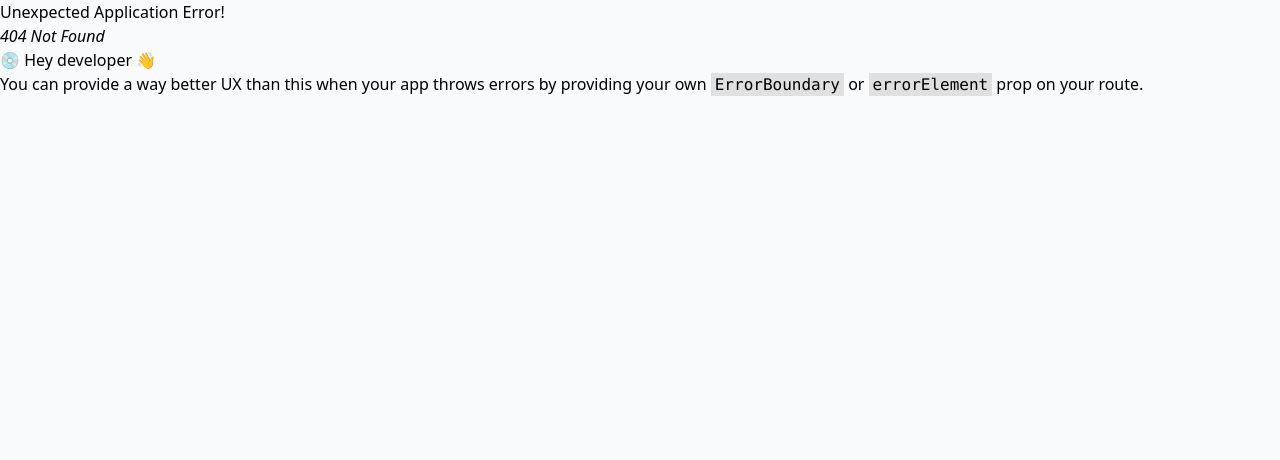
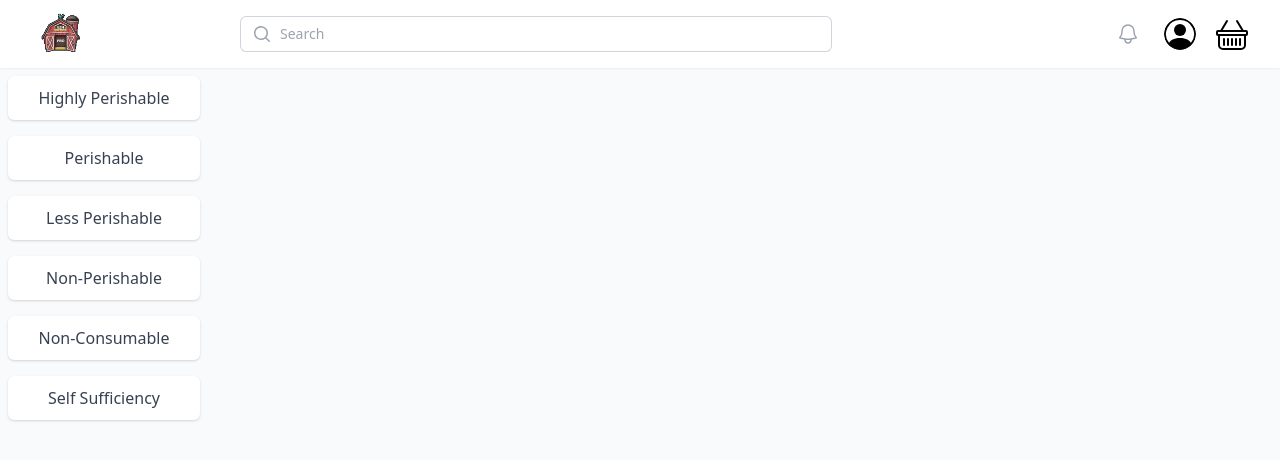
Before and after one commit to zachmshort/EZHomesteading-V1, a React (Vite) app in the folder client/: page /shop-ezh in a window 1280 px wide. Before the commit this address had no page. Shown: the top 460 px of the page. Built offline with nearby package versions, Linux system fonts and the light colour scheme; a web font is replaced by a local one.

Commit message:
created drop down menus for shop page, mapping constants, not hard coded, dont ask how long it took

```diff
--- a/client/src/main.jsx
+++ b/client/src/main.jsx
@@ -17,6 +17,7 @@ import CoOpRegister from './pages/CoOpRegister'
 import ProducerRegister from './pages/ProducerRegister'
 import ProfileSettings from "./pages/ProfileSettings";
 import OrderHistory from "./pages/OrderHistory";
+import ShopEZH from './pages/ShopEZH';
 // import coOpStore from './pages/CoOpStore.jsx';
 
 const router = createBrowserRouter([
@@ -68,6 +69,10 @@ const router = createBrowserRouter([
         path: '/order-history',
         element: <OrderHistory />,
       },
+      {
+        path: '/shop-ezh',
+        element: <ShopEZH />,
+      },
     ],
   },
 ]);
--- /dev/null
+++ b/client/src/pages/ShopEZH.jsx
@@ -0,0 +1,84 @@
+import React, { useState } from 'react';
+import ConsumerNavBar from '../components/ConsumerNavBar';
+
+// Constants for categories, subcategories, and items
+const categories = ['Highly Perishable', 'Perishable', 'Less Perishable', 'Non-Perishable', 'Non-Consumable', 'Self Sufficiency'];
+const subcategories = Array.from({ length: 6 }, (_, i) => [`Subcategory ${i + 1}-1`, `Subcategory ${i + 1}-2`, `Subcategory ${i + 1}-3`, `Subcategory ${i + 1}-4`, `Subcategory ${i + 1}-5`, `Subcategory ${i + 1}-6`]);
+const items = Array.from({ length: 6 }, (_, i) => Array.from({ length: 6 }, (_, j) => [`Item ${i + 1}-${j + 1}-1`, `Item ${i + 1}-${j + 1}-2`, `Item ${i + 1}-${j + 1}-3`, `Item ${i + 1}-${j + 1}-4`, `Item ${i + 1}-${j + 1}-5`, `Item ${i + 1}-${j + 1}-6`]));
+
+export default function ShopEZH() {
+  const [selectedCategory, setSelectedCategory] = useState(new Array(categories.length).fill(null));
+  const [selectedSubcategory, setSelectedSubcategory] = useState(new Array(categories.length).fill(null));
+  const [selectedItem, setSelectedItem] = useState(new Array(categories.length).fill(null));
+  const [showSubcategoryOptions, setShowSubcategoryOptions] = useState(new Array(categories.length).fill(false));
+
+  const handleCategoryClick = (index) => {
+    const newSelectedCategory = [...selectedCategory];
+    newSelectedCategory[index] = newSelectedCategory[index] === index ? null : index;
+    setSelectedCategory(newSelectedCategory);
+
+    const newSelectedSubcategory = [...selectedSubcategory];
+    newSelectedSubcategory[index] = null; // Reset subcategory when category changes
+    setSelectedSubcategory(newSelectedSubcategory);
+
+    const newSelectedItem = [...selectedItem];
+    newSelectedItem[index] = null; // Reset item when category changes
+    setSelectedItem(newSelectedItem);
+
+    const newShowSubcategoryOptions = [...showSubcategoryOptions];
+    newShowSubcategoryOptions[index] = !newShowSubcategoryOptions[index];
+    setShowSubcategoryOptions(newShowSubcategoryOptions);
+  };
+
+  const handleSubcategoryClick = (categoryIndex, subcategoryIndex) => {
+    const newSelectedSubcategory = [...selectedSubcategory];
+    newSelectedSubcategory[categoryIndex] = newSelectedSubcategory[categoryIndex] === subcategoryIndex ? null : subcategoryIndex;
+    setSelectedSubcategory(newSelectedSubcategory);
+
+    const newSelectedItem = [...selectedItem];
+    newSelectedItem[categoryIndex] = null; // Reset item when subcategory changes
+    setSelectedItem(newSelectedItem);
+  };
+
+  const handleItemClick = (categoryIndex, subcategoryIndex, itemIndex) => {
+    const newSelectedItem = [...selectedItem];
+    newSelectedItem[categoryIndex] = newSelectedItem[categoryIndex] === itemIndex ? null : itemIndex;
+    setSelectedItem(newSelectedItem);
+  };
+
+  return (
+    <div>
+      <ConsumerNavBar />
+      {categories.map((category, index) => (
+        <div key={index} style={{ position: 'relative', zIndex: categories.length - index }}>
+          <div className="relative inline-block">
+            <div className="flex-none p-2">
+              <button onClick={() => handleCategoryClick(index)} className="w-48 px-2 py-2 text-gray-700 bg-white border-2 border-white rounded-md shadow focus:outline-none focus:border-blue-600" style={{ zIndex: categories.length - index }}>
+                <span className="select-none">{category}</span>
+                <span className={showSubcategoryOptions[index] ? "w-6 h-6 stroke-current transform rotate-180" : "w-6 h-6 stroke-current"} />
+              </button>
+              {showSubcategoryOptions[index] && (
+                <div className="absolute left-1.75 mt-2 w-48 bg-white rounded-lg shadow-xl" style={{ zIndex: categories.length }}>
+                  <div className="py-1">
+                    {subcategories[index].map((subcategory, subIndex) => (
+                      <button key={subIndex} onClick={() => handleSubcategoryClick(index, subIndex)} className={`w-48 px-4 py-2 text-left text-sm ${selectedSubcategory[index] === subIndex ? 'bg-gray-100 text-gray-900' : 'text-gray-700'}`}>{subcategory}</button>
+                    ))}
+                  </div>
+                  {selectedSubcategory[index] !== null && (
+                    <div className="absolute left-48 top-0 ml-2 mt-0 w-48 bg-white rounded-lg shadow-xl" style={{ zIndex: categories.length }}>
+                      <div className="py-1">
+                        {items[index][selectedSubcategory[index]].map((item, itemIndex) => (
+                          <button key={itemIndex} onClick={() => handleItemClick(index, selectedSubcategory[index], itemIndex)} className={`w-full px-4 py-2 text-left text-sm ${selectedItem[index] === itemIndex ? 'bg-gray-100 text-gray-900' : 'text-gray-700'}`}>{item}</button>
+                        ))}
+                      </div>
+                    </div>
+                  )}
+                </div>
+              )}
+            </div>
+          </div>
+        </div>
+      ))}
+    </div>
+  );
+}
--- a/client/src/pages/StaticHome.jsx
+++ b/client/src/pages/StaticHome.jsx
@@ -159,12 +159,11 @@ export default function StaticHome() {
             <p className="mt-4 text-xl text-white">
               Produce Made Simple
             </p>
-            <a
-              href="#"
+            <Link to="/shop-ezh"
               className="mt-8 inline-block rounded-md border border-transparent bg-white px-8 py-3 text-base font-medium text-gray-900 hover:bg-gray-100"
             >
               Find Produce Near Me
-            </a>
+            </Link>
           </div>
         </div>
 
```
